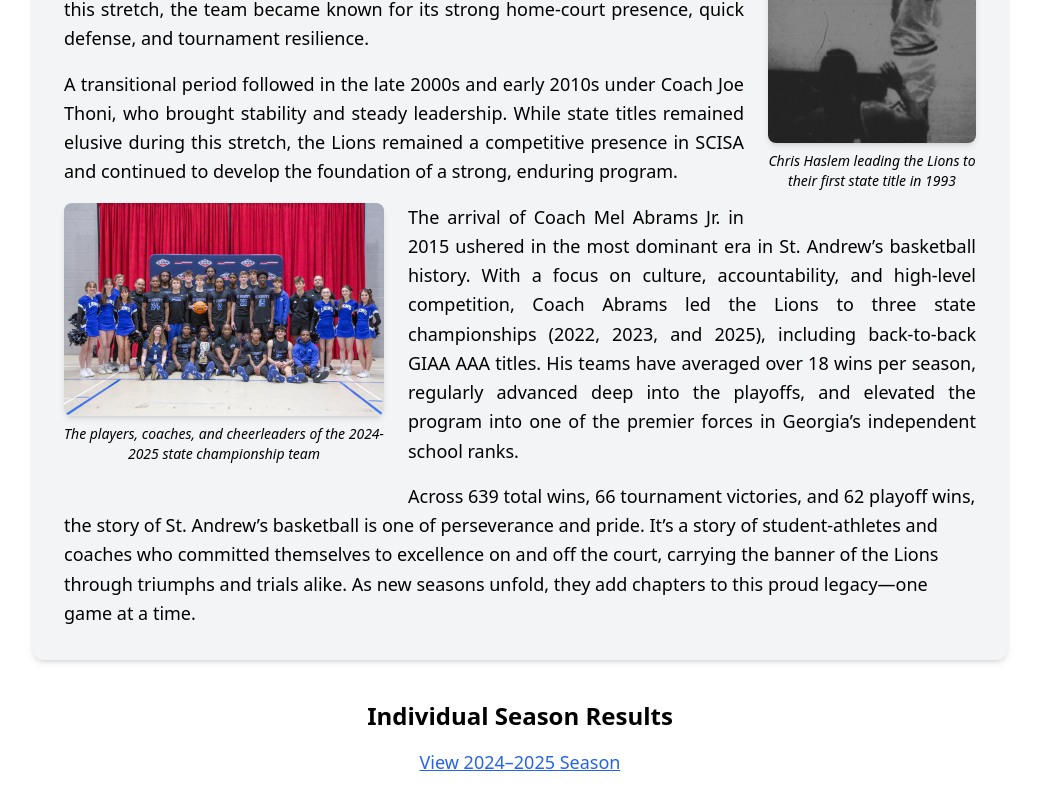
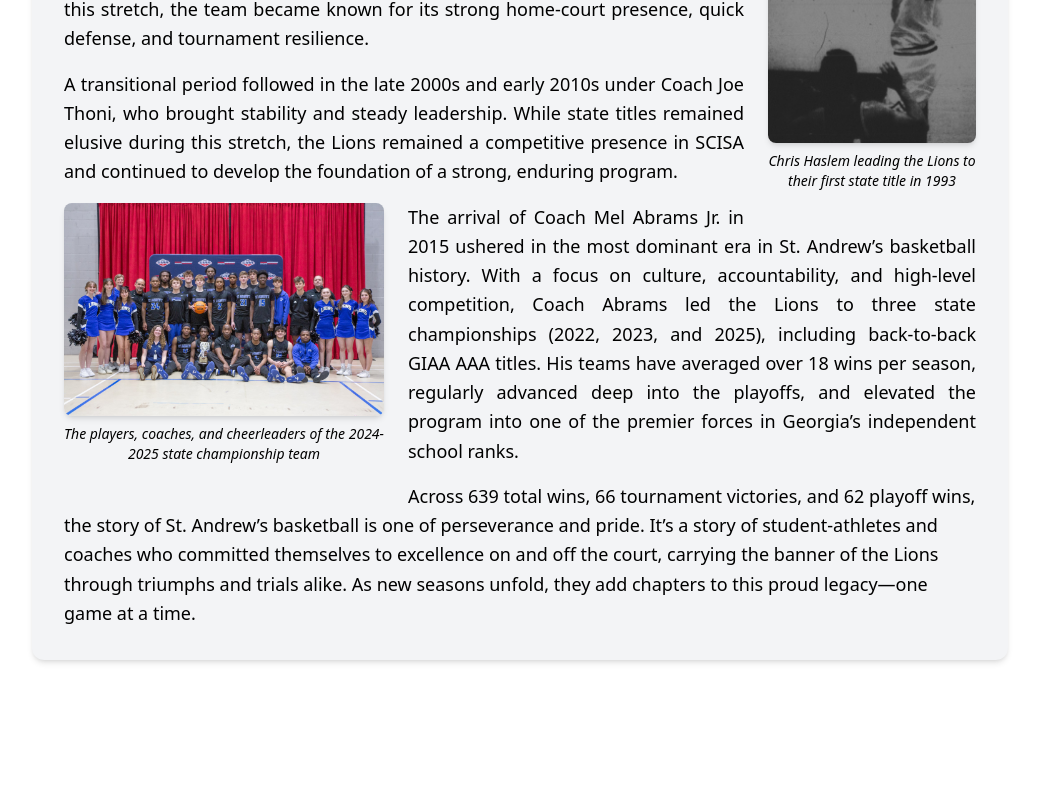
Before and after one commit to newonda1/st-andrews-basketball, a React (Vite) app: page / in a window 1280 px wide. Shown: the part 866-1666 px from the top of the page, without its empty margins (120-1159 px from the left). After the commit the page ends 1550 px from the top, so only its background shows below. Built offline with nearby package versions, Linux system fonts and the light colour scheme.

Commit message:
Update App.jsx

```diff
--- a/src/App.jsx
+++ b/src/App.jsx
@@ -124,17 +124,6 @@ useEffect(() => {
   </p>
     </div>
 </section>
-
-    <section className="text-center">
-      <h2 className="text-2xl font-semibold mt-10 mb-4">Individual Season Results</h2>
-      <Link
-        to="/season/2024"
-        className="inline-block text-blue-600 hover:text-blue-800 underline text-lg font-medium"
->
-  View 2024–2025 Season
-</Link>
-    </section>
-
   </div>
 );
 }
```
